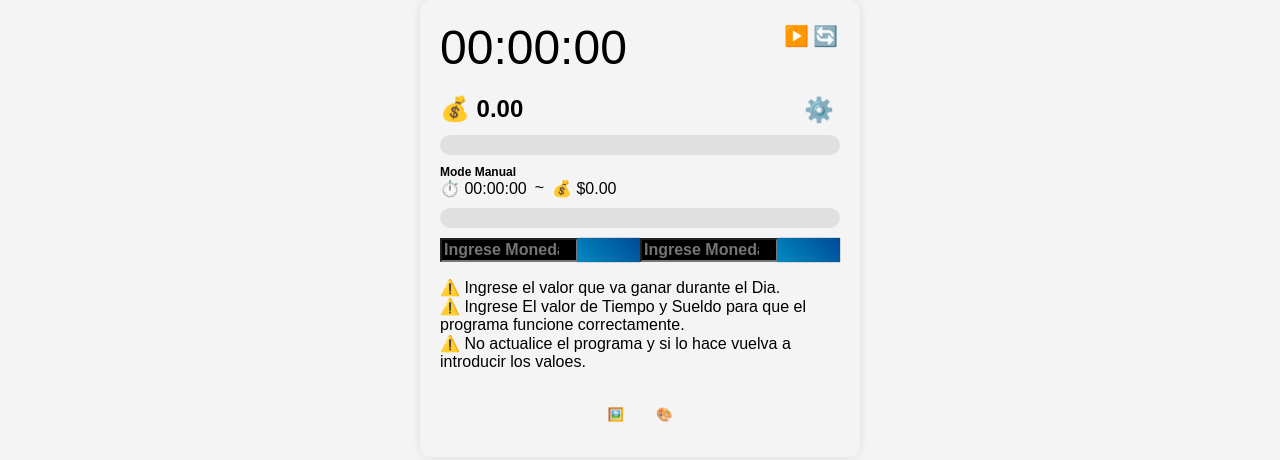
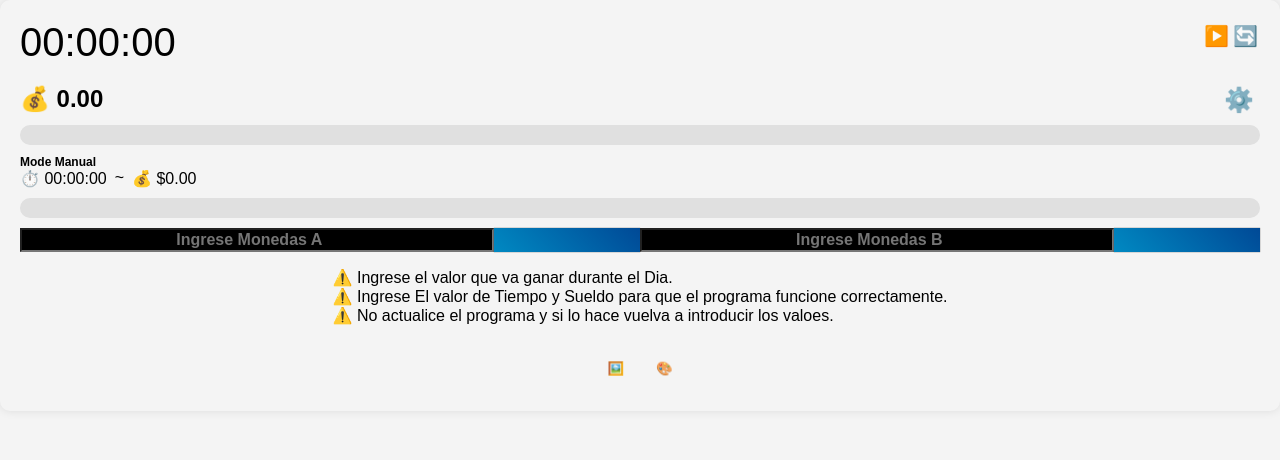
Before and after one commit to ConejoJT/Conejojt.github.io, a plain HTML site: page index.html in a window 1280 px wide. Drawn offline with nearby package versions, Linux system fonts and the light colour scheme; no server answers; some icons are missing.

Commit message:
Add files via upload

```diff
--- a/index.html
+++ b/index.html
@@ -30,11 +30,10 @@
       border-radius: 10px;
       box-shadow: 0 0 10px rgba(0, 0, 0, 0.1);
       width: 100%; /* Ajusta el ancho del contenedor */
-      max-width: 400px; /* Limita el ancho máximo */
-      min-width: 280px;
+
     }
     .timer {
-      font-size: 48px;
+      font-size: 2.5rem;
       margin-bottom: 10px;
     }
     .sueldo {
@@ -156,8 +155,10 @@
     }
   .code1 div:nth-child(2){
       display: flex;
-      justify-content: flex-start;
+      justify-content: flex-end;
       align-items: flex-start;
+    align-content: flex-start;
+    flex-wrap: wrap;
  }
  .code1 div:nth-child(2) button{
     display: flex;
```
